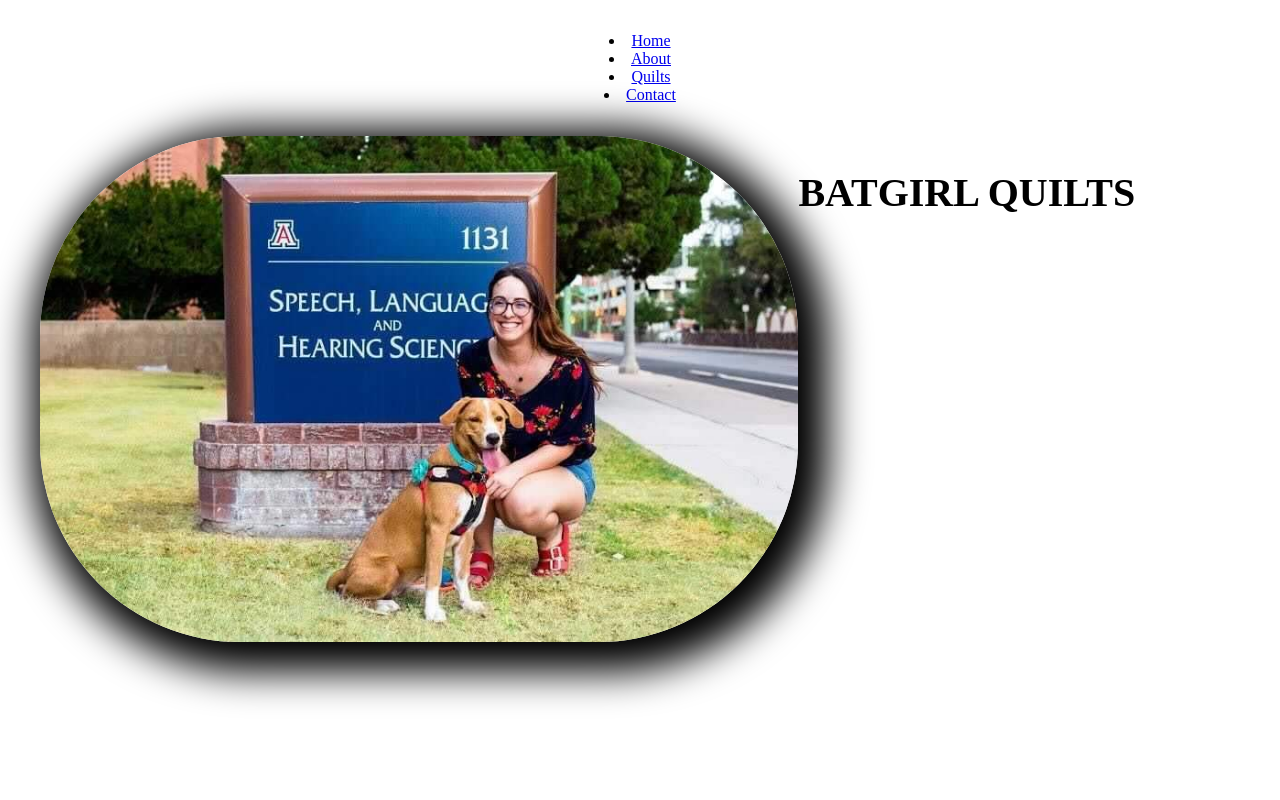
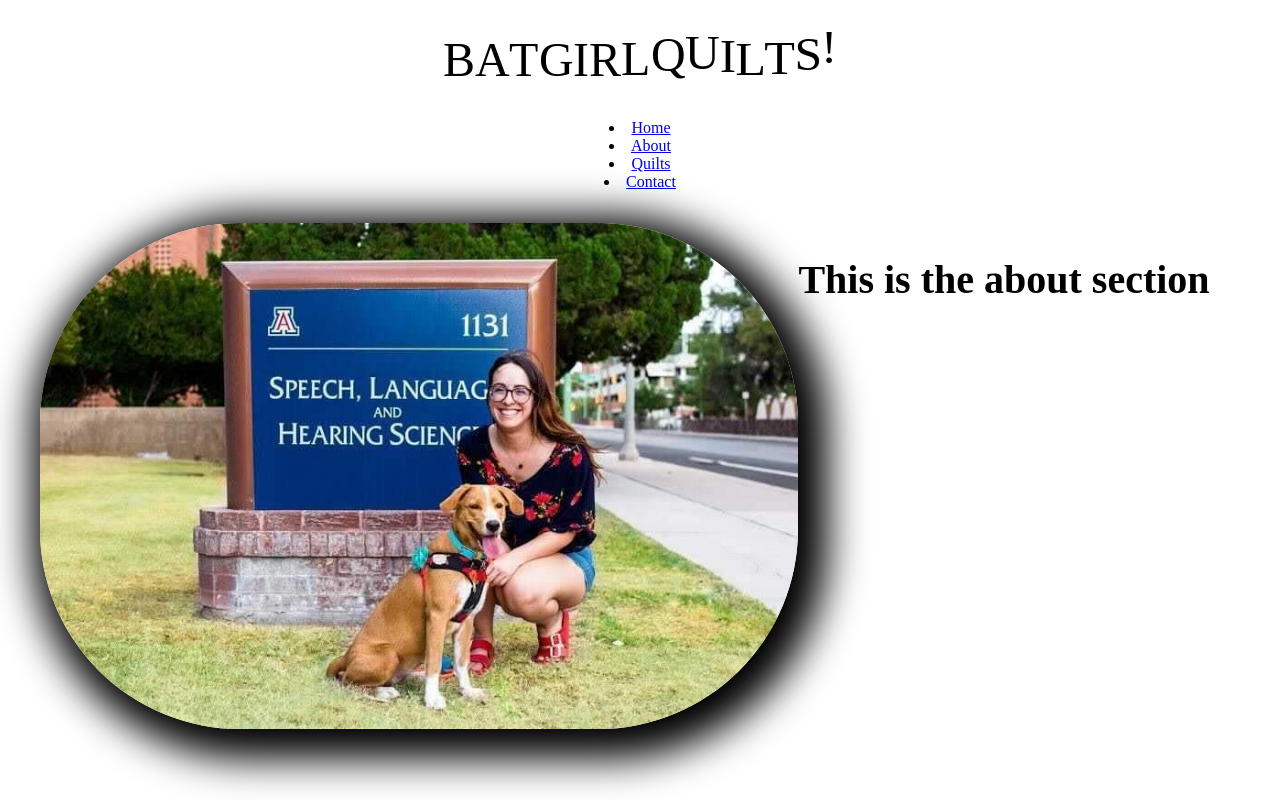
Before and after one commit to zimmermannlowbrass/atha-website, a React (Create React App) app in the folder client/: page / in a window 1280 px wide. Shown: the top 800 px of the page. Built offline with nearby package versions, Linux system fonts and the light colour scheme.

Commit message:
add title name with bouncing

```diff
--- a/client/src/App.js
+++ b/client/src/App.js
@@ -1,10 +1,12 @@
 import './App.css';
+import Header from './components/Header/Header';
 import About from './components/About/About';
 import Navbar from './components/Navbar/Navbar';
 
 function App() {
   return (
     <div className="App">
+      <Header/>
       <Navbar />
       <About />
     </div>
--- a/client/src/components/About/About.js
+++ b/client/src/components/About/About.js
@@ -7,7 +7,7 @@ function About() {
         <section className="about">
             <img className="about-picture" src={PIC} alt="atha"/>
             <h1>
-                BATGIRL QUILTS
+                This is the about section
             </h1>
         </section>
     )
--- /dev/null
+++ b/client/src/components/Header/Header.js
@@ -0,0 +1,28 @@
+import React from "react";
+
+import "./header.css"
+
+function Header() {
+    return (
+        <section className="header">
+            <div className="bouncing-name">
+                <div class="b">B</div>
+                <div class="a">A</div>
+                <div class="t">T</div>
+                <div class="g">G</div>
+                <div class="i">I</div>
+                <div class="r">R</div>
+                <div class="l">L</div>
+                <div class="q">Q</div>
+                <div class="u">U</div>
+                <div class="i2">I</div>
+                <div class="l2">L</div>
+                <div class="t2">T</div>
+                <div class="s">S</div>
+                <div class="e-point">!</div>
+            </div>
+        </section>
+    )
+}
+
+export default Header;
--- a/client/src/components/Header/header.css
+++ b/client/src/components/Header/header.css
@@ -0,0 +1,71 @@
+.bouncing-name {
+    position: relative;
+    display: inline-flex;
+    font-size: 3rem;
+}
+
+@keyframes bounce {
+        0%   { transform: scale(1,1) translateY(0); }
+        10%  { transform: scale(1.1,.9) translateY(0); }
+        30%  { transform: scale(.9,1.1)   translateY(-55px);}
+        50%  { transform: scale(1.05,.95) translateY(0); }
+        58%  { transform: scale(1,1) translateY(-7px); }
+        65%  { transform: scale(1,1) translateY(0);}
+        100% { transform: scale(1,1) translateY(0);}
+    }
+
+.b {
+  animation: bounce 3s ease infinite;
+}
+
+.a {
+  animation: bounce 3s ease infinite .1s;
+}
+
+.t {
+  animation: bounce 3s ease infinite .2s;
+}
+
+.g {
+  animation: bounce 3s ease infinite .3s;
+}
+
+.i {
+  animation: bounce 3s ease infinite .4s;
+}
+
+.r {
+  animation: bounce 3s ease infinite .5s;
+}
+
+.l {
+  animation: bounce 3s ease infinite .6s;
+}
+
+.q {
+  animation: bounce 3s ease infinite .7s;
+}
+
+.u {
+  animation: bounce 3s ease infinite .8s;
+}
+
+.i2 {
+  animation: bounce 3s ease infinite .9s;
+}
+
+.l2 {
+  animation: bounce 3s ease infinite 1s;
+}
+
+.t2 {
+  animation: bounce 3s ease infinite 1.1s;
+}
+
+.s {
+  animation: bounce 3s ease infinite 1.2s;
+}
+
+.e-point {
+  animation: bounce 3s ease infinite 1.3s;
+}
```
